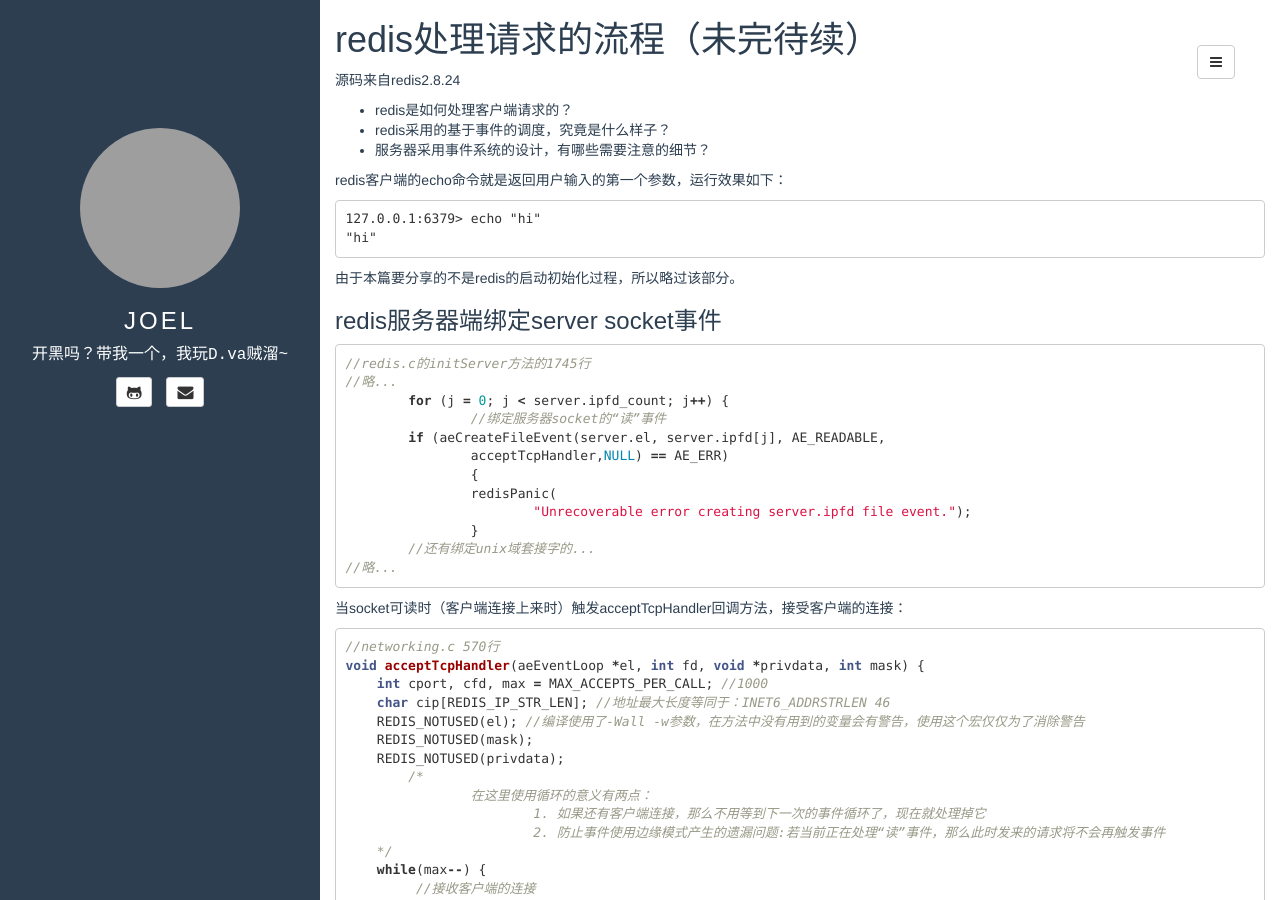
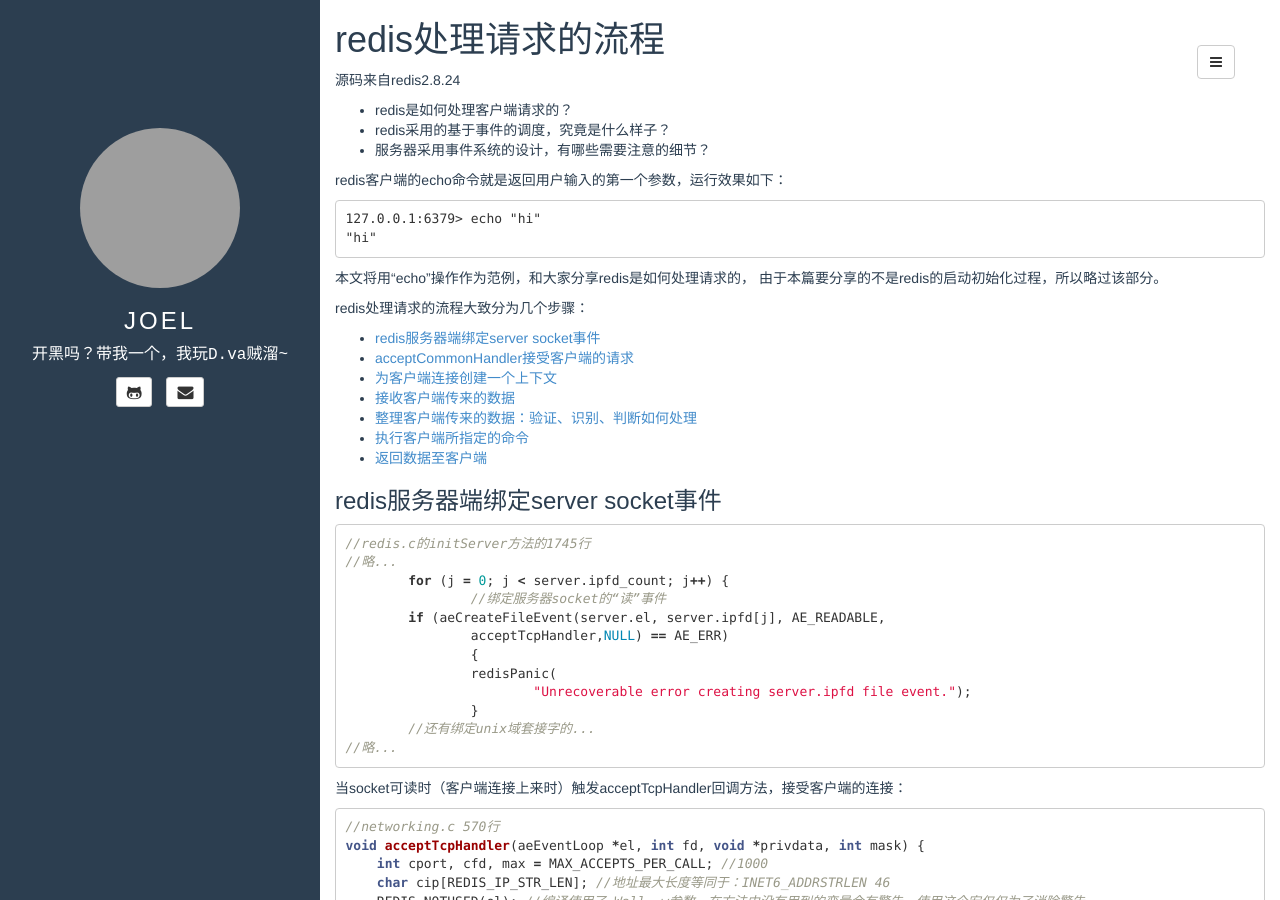
Before and after one commit to souce/blog, a Jekyll site: the page built from _posts/2016-08-04-redis处理请求的流程.md, in a window 1280 px wide and 900 px high. Built offline with Jekyll 4.4.1, drawn with Linux system fonts in a browser that asks for light colours; comment, search, counter and statistics services are not loaded; some of the changed text lies outside the part shown; grey boxes are pictures that could not be loaded.

Commit message:
完善文章

````diff
--- a/_posts/2016-08-04-redis处理请求的流程.md
+++ b/_posts/2016-08-04-redis处理请求的流程.md
@@ -6,7 +6,7 @@
 tags: [redis, 网络请求]
 ---
 
-# redis处理请求的流程（未完待续）
+# redis处理请求的流程
 
 源码来自redis2.8.24
 
@@ -20,9 +20,20 @@
 127.0.0.1:6379> echo "hi"
 "hi"
 ```
-
+本文将用“echo”操作作为范例，和大家分享redis是如何处理请求的，
 由于本篇要分享的不是redis的启动初始化过程，所以略过该部分。
 
+redis处理请求的流程大致分为几个步骤：
+
+ * [redis服务器端绑定server socket事件](#bind_server_socket)
+ * [acceptCommonHandler接受客户端的请求](#acceptCommonHandler)
+ * [为客户端连接创建一个上下文](#createClient)
+ * [接收客户端传来的数据](#readQueryFromClient)
+ * [整理客户端传来的数据：验证、识别、判断如何处理](#processCommand)
+ * [执行客户端所指定的命令](#call_command)
+ * [返回数据至客户端](#addReply)
+
+<span id = "bind_server_socket"/>
 ### redis服务器端绑定server socket事件
 
 ```c
@@ -69,7 +80,9 @@
     }
 }
 ```
-acceptCommonHandler接受客户端的请求
+
+<span id = "acceptCommonHandler"/>
+### acceptCommonHandler接受客户端的请求
 
 ```c
 //networking.c 542行
@@ -88,6 +101,7 @@
 }
 ```
 
+<span id = "createClient"/>
 ### 为客户端连接创建一个上下文
 
 ```c
@@ -117,7 +131,8 @@
 ```
 执行到此，客户端的连接过程就结束了，接下来就等着客户端传递数据（命令、参数）过来。
 
-### 接收客户端的请求数据
+<span id = "readQueryFromClient"/>
+### 接收客户端传来的数据
 
 在客户端的连接被接受后，当用户在终端中输入“echo hi 回车”时，客户端会将对应的命令、参数发送至服务器，
 触发上一步注册的readQueryFromClient客户端“读”回调：
@@ -193,7 +208,9 @@
 ```
 processInputBuffer的解读在<a href="https://souce.github.io/blog/redis/2016/08/06/redis的通讯协议解析过程.html">redis的通讯协议解析过程</a>
 
-### 整理客户端传来的请求参数
+
+<span id = "processCommand"/>
+### 整理客户端传来的数据：验证、识别、判断如何处理
 
 ```c
 /* If this function gets called we already read a whole
@@ -383,7 +400,8 @@
 
 ```
 
-### 执行命令处理函数
+<span id = "call_command"/>
+### 执行客户端所指定的命令
 
 ```c
 /* Call() is the core of Redis execution of a command */
@@ -499,7 +517,8 @@
 ```
 为什么先写长度再写数据，可以参照<a href="https://souce.github.io/blog/redis/2016/08/06/redis的通讯协议解析过程.html">redis的通讯协议解析过程</a>来大致了解redis的通讯协议
 
-### 发回数据至客户端
+<span id = "addReply"/>
+### 返回数据至客户端
 
 ```c
 /* -----------------------------------------------------------------------------
````
Also changed, not shown: 1 other file.
